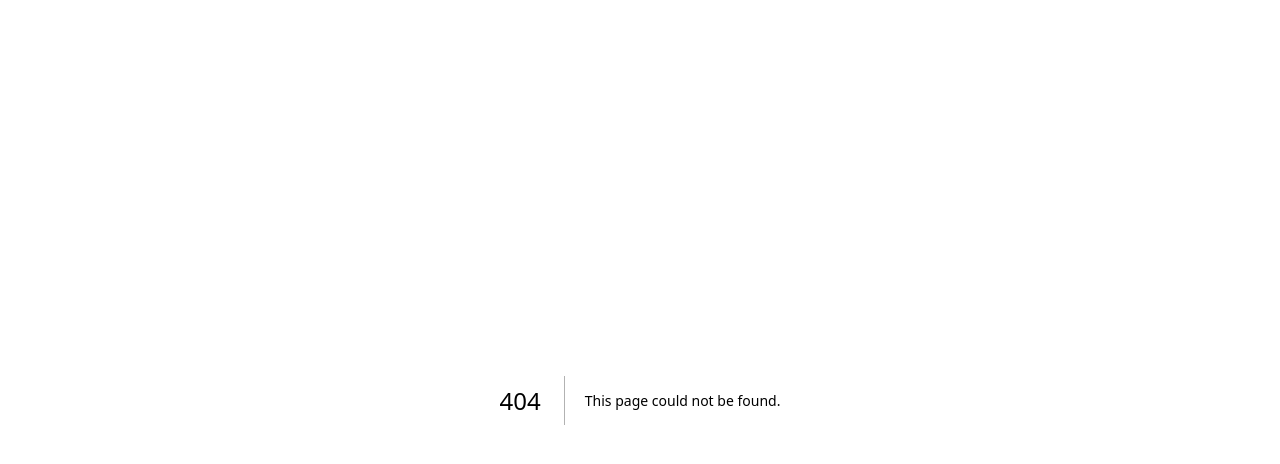
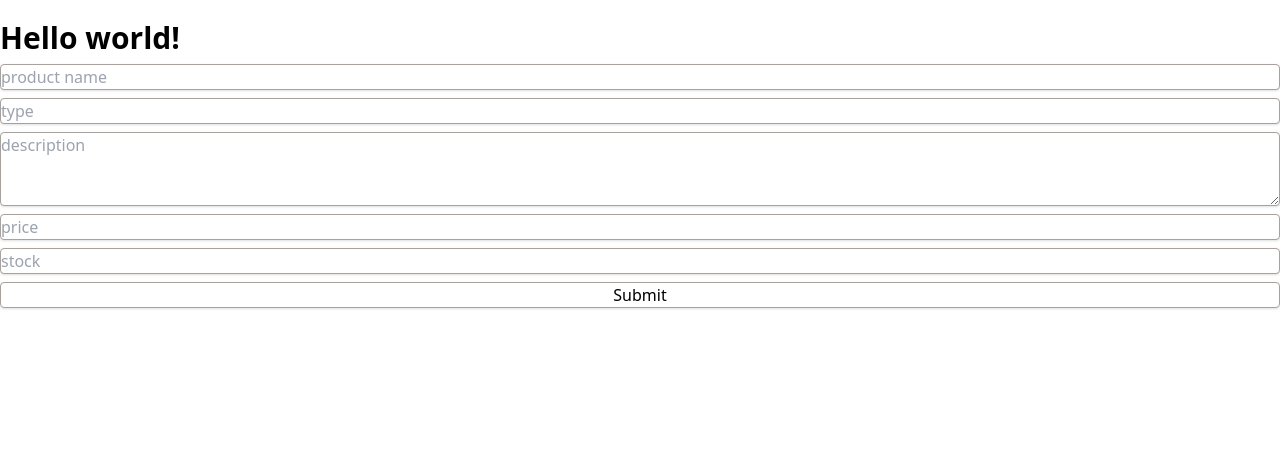
Before and after one commit to superoverflow/ttwist-shop, a Next.js app: page /admin/addProduct in a window 1280 px wide. Before the commit this address had no page. Shown: the top 464 px of the page. Built offline with nearby package versions, Linux system fonts and the light colour scheme.

Commit message:
adding form

```diff
--- /dev/null
+++ b/app/admin/addProduct/page.tsx
@@ -0,0 +1,105 @@
+"use client";
+
+import { Form, FormRenderProps, useField } from "react-final-form";
+import React from "react";
+import { cva } from "class-variance-authority";
+
+const inputVariant = cva(["border", "shadow", "rounded"], {
+  variants: {
+    intent: {
+      primary: [" border-stone-400"],
+      secondary: [" border-stone-900"],
+    },
+  },
+  defaultVariants: {
+    intent: "primary",
+  },
+});
+
+const buttonVariant = cva(["border", "shadow"], {
+  variants: {
+    intent: {
+      primary: ["border-stone-400 rounded hover:bg-slate-400"],
+      secondary: ["border-stone-900 rounded hover:bg-slate-900"],
+    },
+  },
+  defaultVariants: {
+    intent: "primary",
+  },
+});
+
+const ProductForm = () => {
+  type Props = {
+    productName: string;
+    productType: string;
+    description: string;
+    price: number;
+    stock: number;
+  };
+
+  const FormContent = (props: FormRenderProps<Props>) => {
+    const productName = useField("name");
+    const productType = useField("type");
+    const description = useField("description");
+    const price = useField("price", { type: "number" });
+    const stock = useField("stock", { type: "number" });
+
+    return (
+      <div className="container mx-auto py-5">
+        <h1 className="text-3xl font-bold">Hello world!</h1>
+        <form onSubmit={props.handleSubmit}>
+          <div className="flex flex-col space-y-2 mt-2">
+            <input
+              className={inputVariant()}
+              {...productName.input}
+              placeholder="product name"
+            />
+            <input
+              className={inputVariant()}
+              {...productType.input}
+              type="text"
+              placeholder="type"
+            />
+            <textarea
+              className={inputVariant()}
+              {...description.input}
+              placeholder="description"
+              rows={3}
+            />
+            <input
+              className={inputVariant()}
+              {...price.input}
+              placeholder="price"
+            />
+            <input
+              className={inputVariant()}
+              {...stock.input}
+              type="number"
+              placeholder="stock"
+            />
+            <button className={buttonVariant()} type="submit">
+              Submit
+            </button>
+          </div>
+        </form>
+      </div>
+    );
+  };
+
+  return (
+    <Form
+      onSubmit={(payload) => {
+        console.log({ payload });
+      }}
+      component={FormContent}
+    />
+  );
+};
+
+export default function Page() {
+  return (
+    <div>
+      <ProductForm />
+    </div>
+  );
+}
--- /dev/null
+++ b/app/globals.css
@@ -0,0 +1,3 @@
+@tailwind base;
+@tailwind components;
+@tailwind utilities;
--- a/app/head.tsx
+++ b/app/head.tsx
@@ -1,7 +1,7 @@
 export default function Head() {
   return (
     <>
-      <title>ABC</title>
+      <title>TTwist</title>
       <meta content="width=device-width, initial-scale=1" name="viewport" />
       <link rel="icon" href="/favicon.ico" />
     </>
--- a/app/layout.tsx
+++ b/app/layout.tsx
@@ -1,14 +1,14 @@
-import '../styles/globals.css'
+import "./globals.css";
 
 export default function RootLayout({
   children,
 }: {
-  children: React.ReactNode
+  children: React.ReactNode;
 }) {
   return (
     <html>
       <head />
       <body>{children}</body>
     </html>
-  )
+  );
 }
--- /dev/null
+++ b/postcss.config.js
@@ -0,0 +1,6 @@
+module.exports = {
+  plugins: {
+    tailwindcss: {},
+    autoprefixer: {},
+  },
+}
--- a/styles/globals.css
+++ /dev/null
@@ -1,26 +0,0 @@
-html,
-body {
-  padding: 0;
-  margin: 0;
-  font-family: -apple-system, BlinkMacSystemFont, Segoe UI, Roboto, Oxygen,
-    Ubuntu, Cantarell, Fira Sans, Droid Sans, Helvetica Neue, sans-serif;
-}
-
-a {
-  color: inherit;
-  text-decoration: none;
-}
-
-* {
-  box-sizing: border-box;
-}
-
-@media (prefers-color-scheme: dark) {
-  html {
-    color-scheme: dark;
-  }
-  body {
-    color: white;
-    background: black;
-  }
-}
--- /dev/null
+++ b/tailwind.config.js
@@ -0,0 +1,12 @@
+/** @type {import('tailwindcss').Config} */
+module.exports = {
+  content: [
+    "./app/**/*.{js,ts,jsx,tsx}",
+    "./pages/**/*.{js,ts,jsx,tsx}",
+    "./components/**/*.{js,ts,jsx,tsx}",
+  ],
+  theme: {
+    extend: {},
+  },
+  plugins: [],
+}
```
Also changed, not shown: package.json (+8 -0 lines), styles/Home.module.css (deleted, +0 -129 lines), 2 other files (tests, documents, lock files or other folders).
